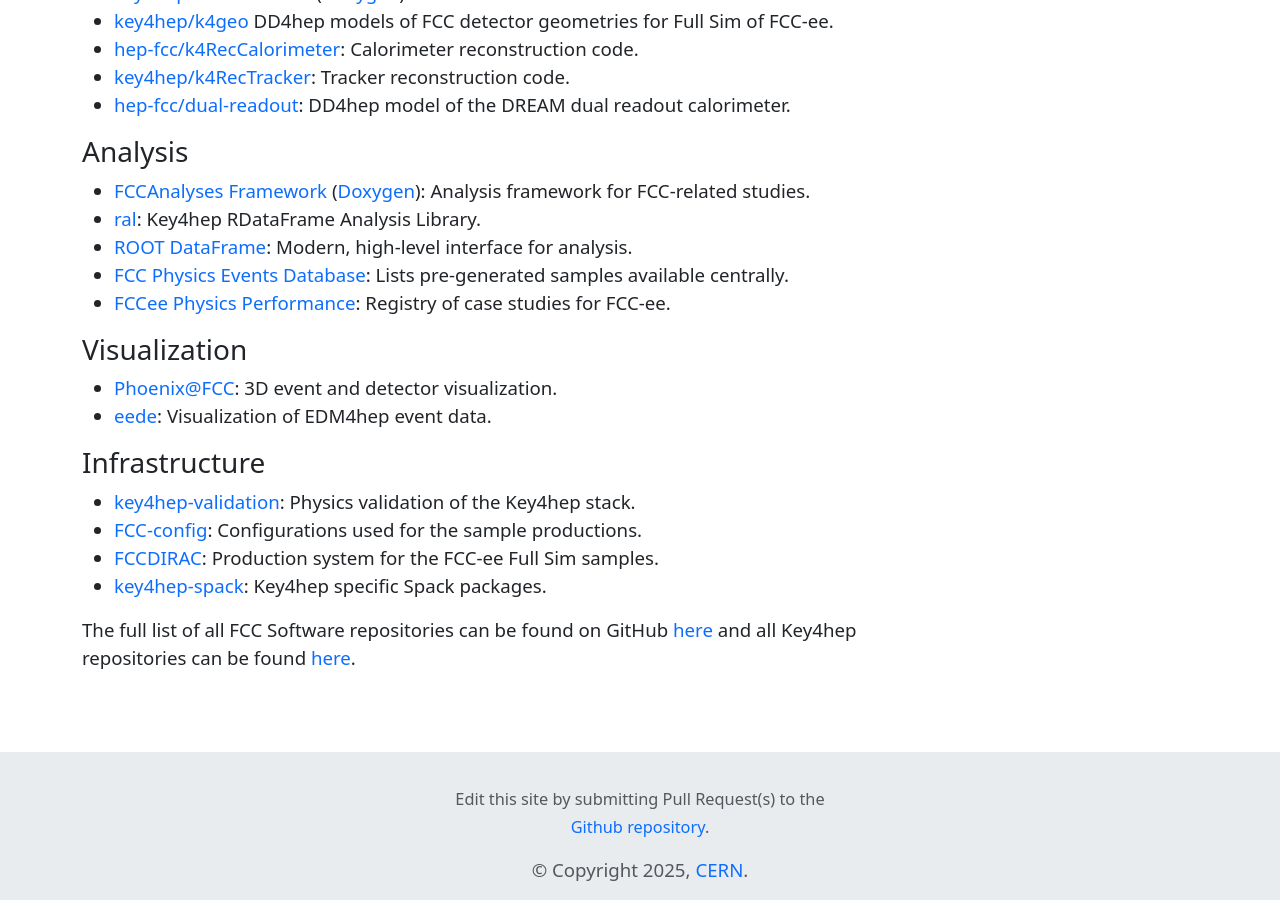
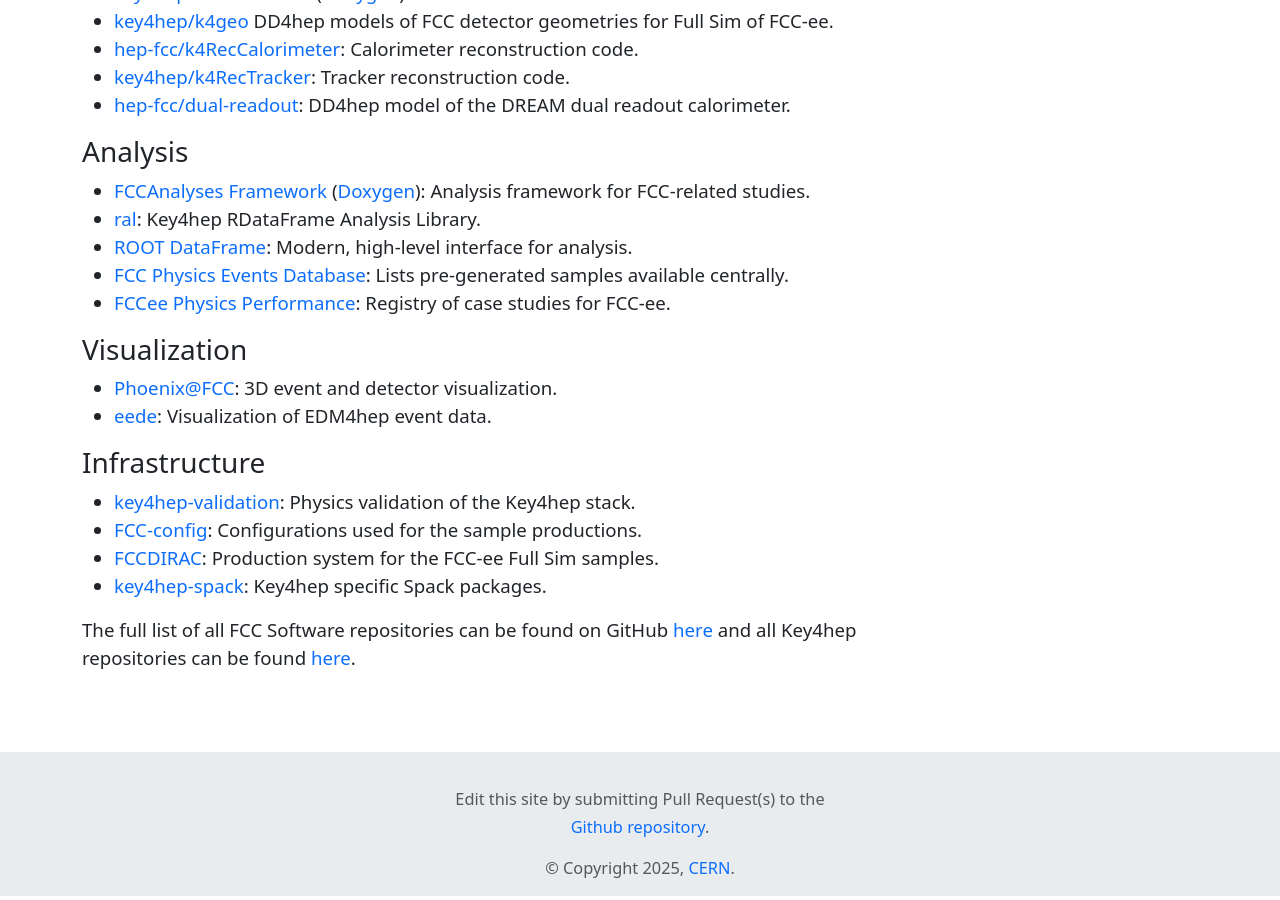
Before and after one commit to HEP-FCC/FCCSW, a Jekyll site: the page built from index.md, in a window 1280 px wide and 900 px high, scrolled down 1590 px. Built offline with Jekyll 4.4.1, drawn with Linux system fonts in a browser that asks for light colours.

Commit message:
Making the copyright text smaller

```diff
--- a/_includes/footer.html
+++ b/_includes/footer.html
@@ -10,7 +10,7 @@
         </div>
 
         <div class="mt-3 container-lg text-center">
-            <p class="text-muted text-footer">
+            <p class="text-muted small text-footer">
                 &copy; Copyright 2025,
                 <a href="https://home.cern/"
                    class="link-underline link-underline-opacity-0 link-underline-opacity-75-hover"
```
